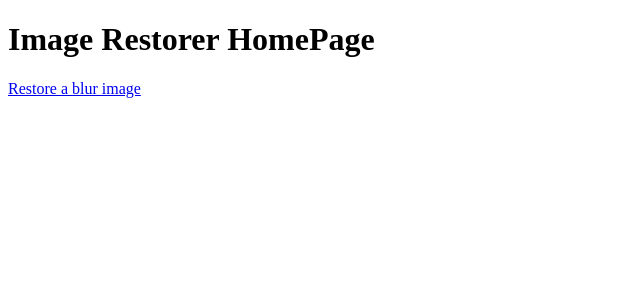
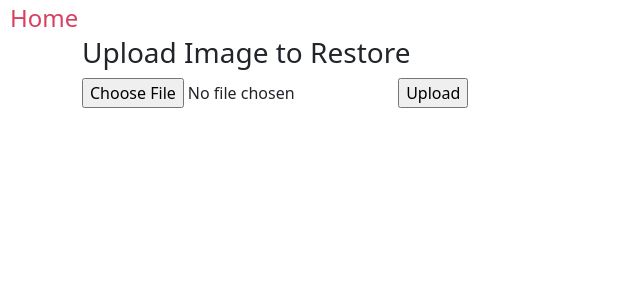
Before and after one commit to AmzadHossainrafis/DncnnV, a Flask app: page / in a window 1280 px wide. Shown: the top 300 px of the page, without its empty margins (0-640 px from the left). Run offline with Flask 3, Linux system fonts and the light colour scheme.

Commit message:
Updated front-end code

```diff
--- /dev/null
+++ b/templates/base.html
@@ -0,0 +1,26 @@
+<!DOCTYPE html>
+<html lang="en">
+<head>
+    <meta charset="UTF-8">
+    <meta name="viewport" content="width=device-width, initial-scale=1.0">
+    <title>Image Restorer</title>
+    <link href="https://cdn.jsdelivr.net/npm/bootstrap@5.0.2/dist/css/bootstrap.min.css" rel="stylesheet" integrity="sha384-EVSTQN3/azprG1Anm3QDgpJLIm9Nao0Yz1ztcQTwFspd3yD65VohhpuuCOmLASjC" crossorigin="anonymous">
+    <style>
+        nav a{
+            color: #d64161;
+            font-size: 1.5em;
+            margin-left: 10px;
+            text-decoration: none;
+        }
+    </style>
+</head>
+<body>
+        <nav>
+            <a href="/">Home</a>
+        </nav>
+    <div class="container">
+        {% block content %}{% endblock %}
+    </div>
+     <script src="https://cdn.jsdelivr.net/npm/bootstrap@5.0.2/dist/js/bootstrap.bundle.min.js" integrity="sha384-MrcW6ZMFYlzcLA8Nl+NtUVF0sA7MsXsP1UyJoMp4YLEuNSfAP+JcXn/tWtIaxVXM" crossorigin="anonymous"></script>
+</body>
+</html>
--- a/templates/index.html
+++ b/templates/index.html
@@ -1,16 +1,42 @@
-<!DOCTYPE html>
-<html>
-<head>
-    <meta charset="UTF-8">
-    <title>Image Restorer</title>
-</head>
-<body>
-    <h1>Image Restorer HomePage</h1>
+{% extends "base.html" %}
+{% block content %}
+    <div class="row">
+        <div class="col">
+            <h3>Upload Image to Restore</h3>
+            <form method="post" enctype="multipart/form-data">
+                <input type="file" name="file" id="fileInput" accept="image/*" onchange="previewImage()">
+                <input type="submit" value="Upload">
+            </form>
+        </div>
+        <div class="col">
+            <div id="imagePreview" style="padding: 10px; margin: auto;"></div>
+        </div>
+    </div>
 
-    <p><a href="/predict/">Restore a blur image</a></p>
+    <script>
+        function previewImage() {
+            var fileInput = document.getElementById('fileInput');
+            var imagePreview = document.getElementById('imagePreview');
 
-    <!-- Add your content here -->
+            while (imagePreview.firstChild) {
+                imagePreview.removeChild(imagePreview.firstChild);
+            }
 
-    <script src="script.js"></script>
-</body>
-</html>
+            var file = fileInput.files[0];
+            var reader = new FileReader();
+
+            reader.onload = function (e) {
+                var imgElement = document.createElement('img');
+                imgElement.src = e.target.result;
+                imgElement.style.maxWidth = '300px'; // Adjust maximum width as needed
+                imgElement.style.maxHeight = '300px'; // Adjust maximum height as needed
+                imagePreview.appendChild(imgElement);
+                var p = document.createElement('p');
+                p.textContent = `File Name: ${file.name}`;
+                imagePreview.appendChild(p);
+            };
+
+            reader.readAsDataURL(file);
+        }
+    </script>
+{% endblock %}
```
Also changed, not shown: templates/error.html (+6 -13 lines), templates/success.html (+6 -13 lines).
